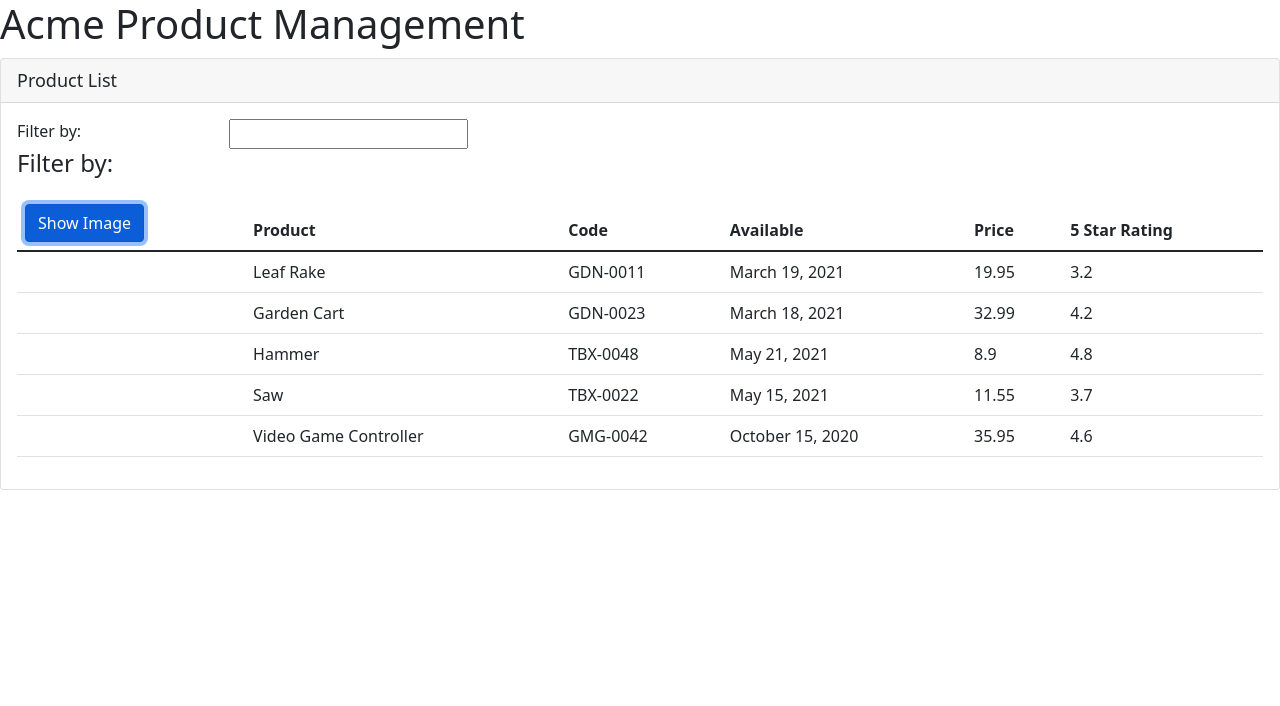
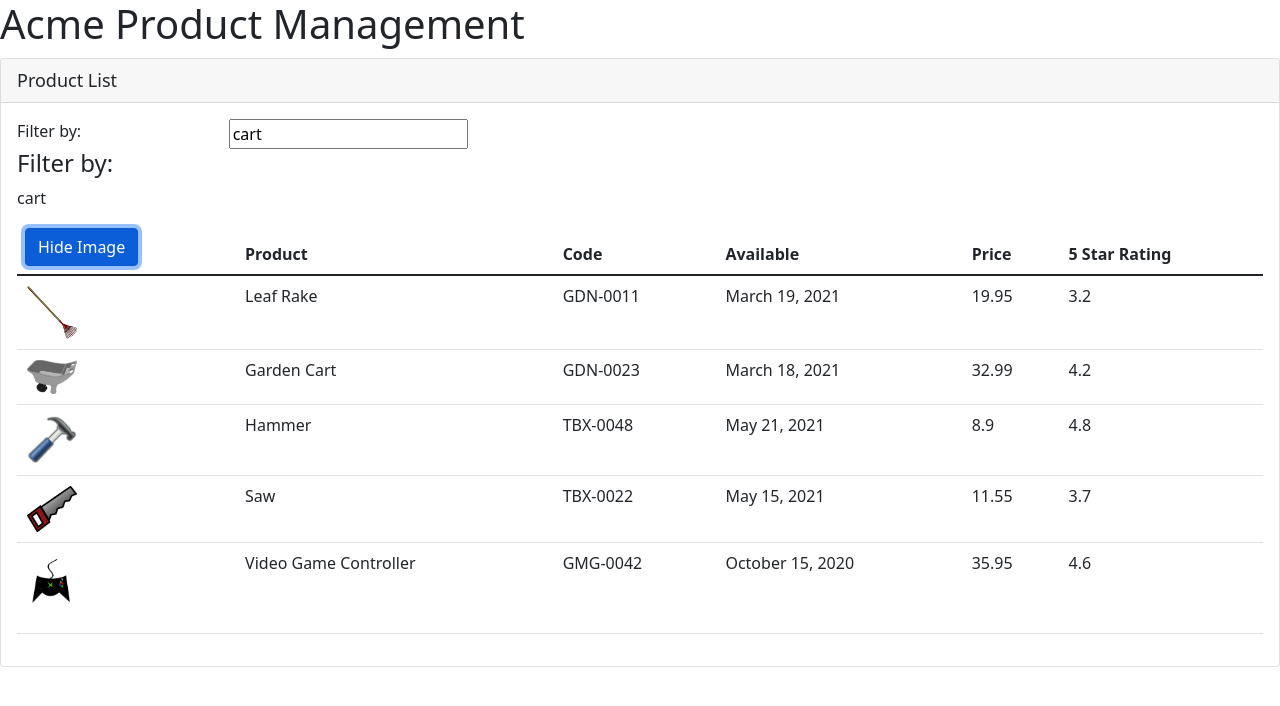
Before and after one commit to CubicleJockey/PluralSight-Angular, an Angular app in the folder apm-sample-app/: page / in a window 1280 px wide. Both pictures are taken after a click on the button "Show Image". Shown: the top 706 px of the page. Built offline with nearby package versions, Linux system fonts and the light colour scheme.

Commit message:
ngModel and databinding

```diff
--- a/apm-sample-app/src/app/app.module.ts
+++ b/apm-sample-app/src/app/app.module.ts
@@ -1,5 +1,6 @@
 import { NgModule } from '@angular/core';
 import { BrowserModule } from '@angular/platform-browser';
+import { FormsModule } from '@angular/forms'
 
 import { AppComponent } from './app.component';
 import { ProductListComponent } from './products/product-list.component'
@@ -10,7 +11,8 @@ import { ProductListComponent } from './products/product-list.component'
     ,ProductListComponent
   ],
   imports: [
-    BrowserModule //Needed so that app runs correctly within a browser.
+     BrowserModule //Needed so that app runs correctly within a browser.
+    ,FormsModule
   ],
   providers: [],
   bootstrap: [ AppComponent ] //Starting component for application start-up
--- a/apm-sample-app/src/app/products/product-list.component.html
+++ b/apm-sample-app/src/app/products/product-list.component.html
@@ -4,12 +4,12 @@
         <div class="row">
             <div class="col-md-2">Filter by:</div>
             <div class="col-md-4">
-                <input type="text" />
+                <input type="text" [(ngModel)]='filter' />
             </div>
         </div>
         <div class="row">
             <div class="col-md-6">
-                <h4>Filter by:</h4>
+                <h4>Filter by:</h4> {{filter}}
             </div>
         </div>
         <div class="table-responsive" *ngIf='products.length'>
@@ -17,7 +17,10 @@
                 <thead>
                     <tr>
                         <th>
-                            <button class="btn btn-primary">Show Image</button>
+                            <button class="btn btn-primary"
+                                    (click) = 'toggleImage()'>
+                                    {{showImage ? 'Hide' : 'Show'}} Image
+                            </button>
                         </th>
                         <th>Product</th>
                         <th>Code</th>
@@ -28,7 +31,15 @@
                 </thead>
                 <tbody>
                     <tr *ngFor='let product of products'>
-                        <td></td>
+                        <td>
+                            <img [src]='product.imageUrl'
+                                 [title]='product.name'
+                                 [style.width.px] = 'imageWidth'
+                                 [style.margin.px] = 'imageMargin'
+                                 *ngIf='showImage'
+                                 /> <!--Property Binding (allows objects)-->
+                            <!--<img src={{product.imageUrl}}/>  Interpolation Binding (String only)-->
+                        </td>
                         <td>{{product.name}}</td>
                         <td>{{product.code}}</td>
                         <td>{{product.releaseDate}}</td>
--- a/apm-sample-app/src/app/products/product-list.component.ts
+++ b/apm-sample-app/src/app/products/product-list.component.ts
@@ -6,6 +6,12 @@ import { Component } from '@angular/core';
 })
 export class ProductListComponent{
     pageTitle: string = 'Product List';
+    imageWidth: number = 50;
+    imageMargin: number = 2;
+    showImage: boolean = false;
+
+    filter: string = 'cart';
+
     products: any[] = [
         {
             "id": 1,
@@ -58,4 +64,8 @@ export class ProductListComponent{
             "imageUrl": "assets/images/xbox-controller.png"
           }
     ];
+
+    toggleImage() : void {
+        this.showImage = !this.showImage;
+    };
 }
```
